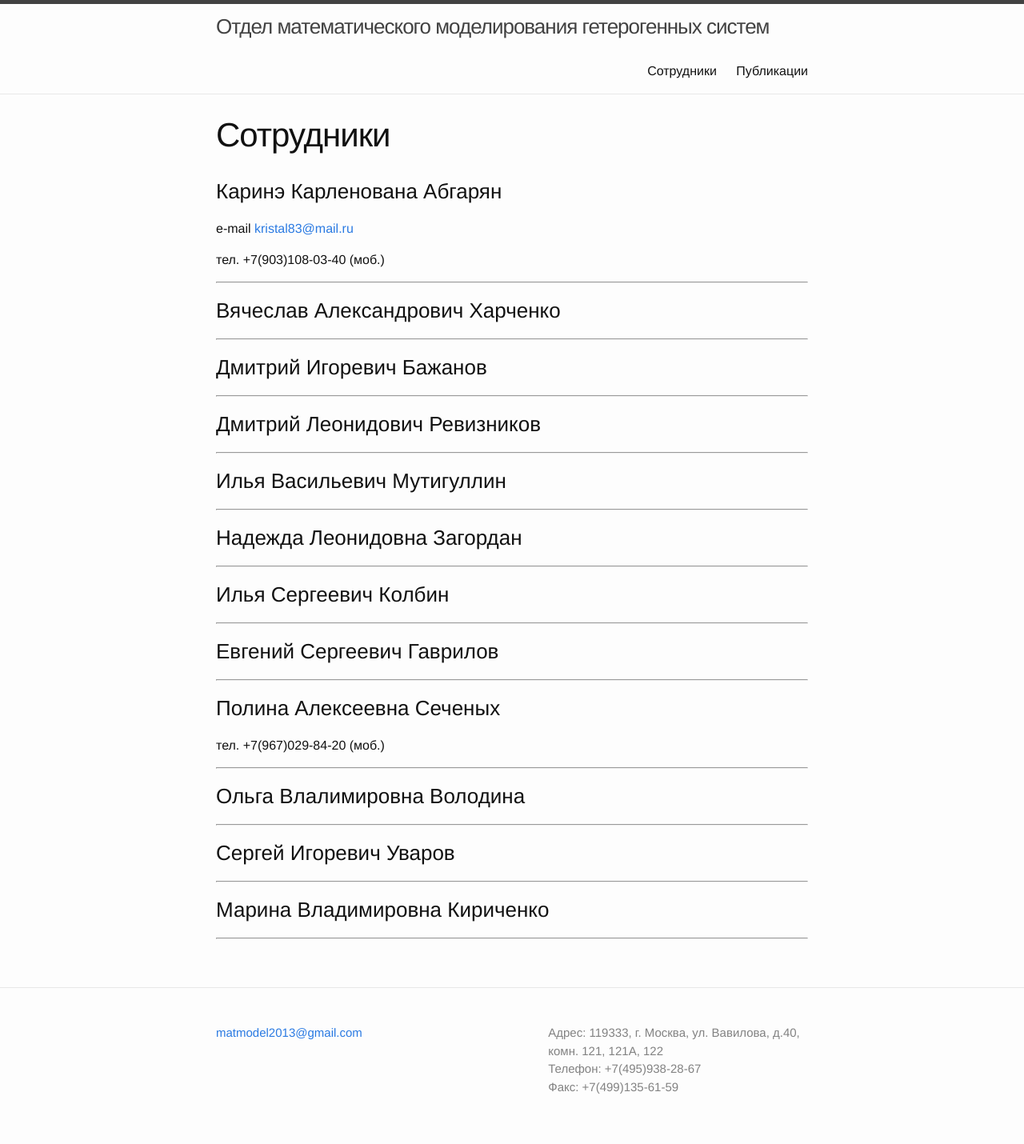
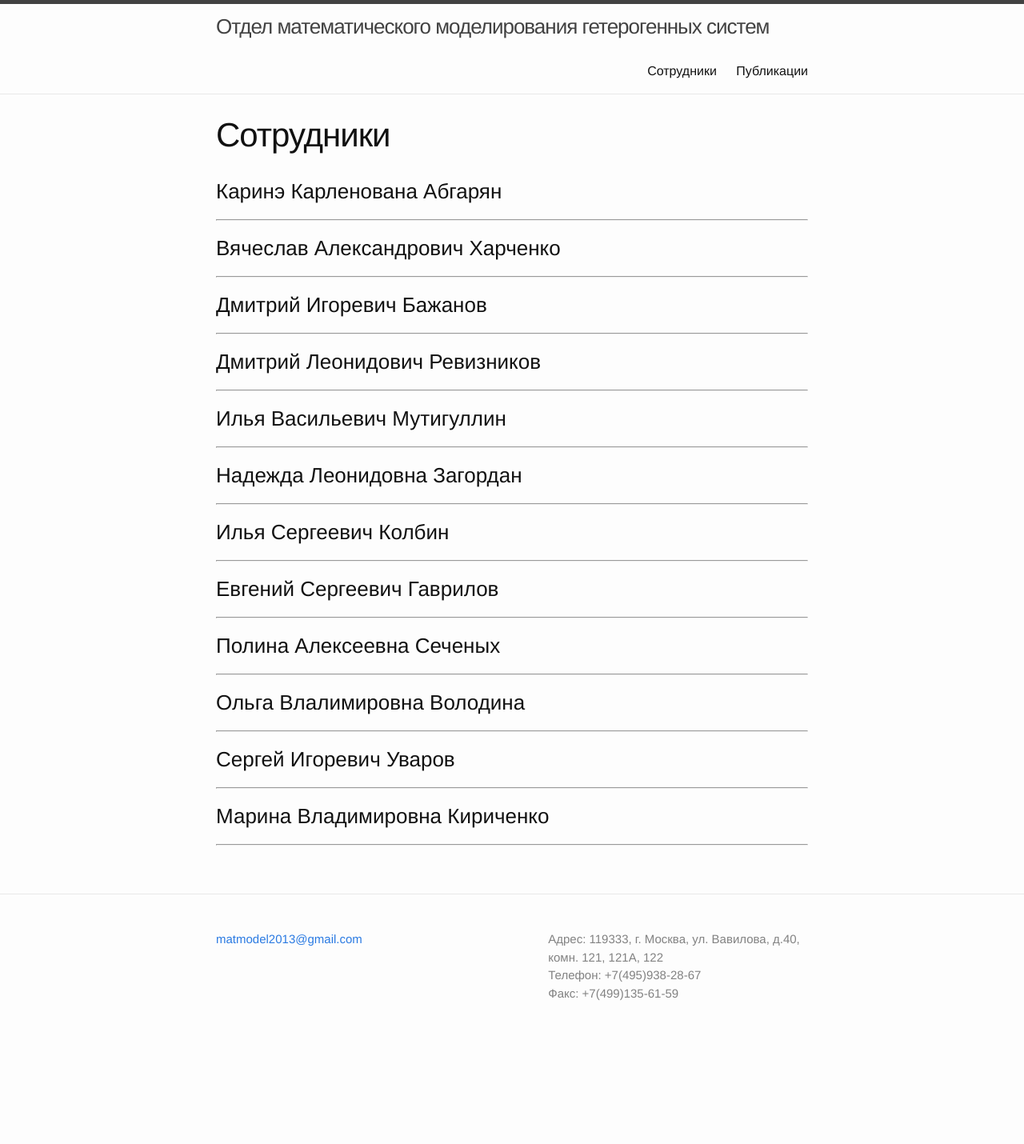
Before and after one commit to iskolbin/ccasen, a Jekyll site: the page built from employees.md, in a window 1280 px wide. Shown: the whole page at 80% size. Built offline with Jekyll 4.4.1, drawn with Linux system fonts in a browser that asks for light colours; after the commit the page ends 1313 px from its top, so only the background shows below that.

Commit message:
rm phones

```diff
--- a/_data/employees.json
+++ b/_data/employees.json
@@ -3,9 +3,6 @@
 		"surname": "Абгарян",
 		"firstname": "Каринэ",
 		"patronymic": "Карленована",
-
-		"cellphone": "+7(903)108-03-40",
-		"email": "kristal83@mail.ru",
 
 		"translate":{
 		  "en": {
@@ -119,8 +116,6 @@
 		"firstname": "Полина",
 	 	"patronymic":	"Алексеевна",
 
-		"cellphone": "+7(967)029-84-20",
-
 		"translate":{
 		  "en": {
 				"surname": "Sechenikh",
```
